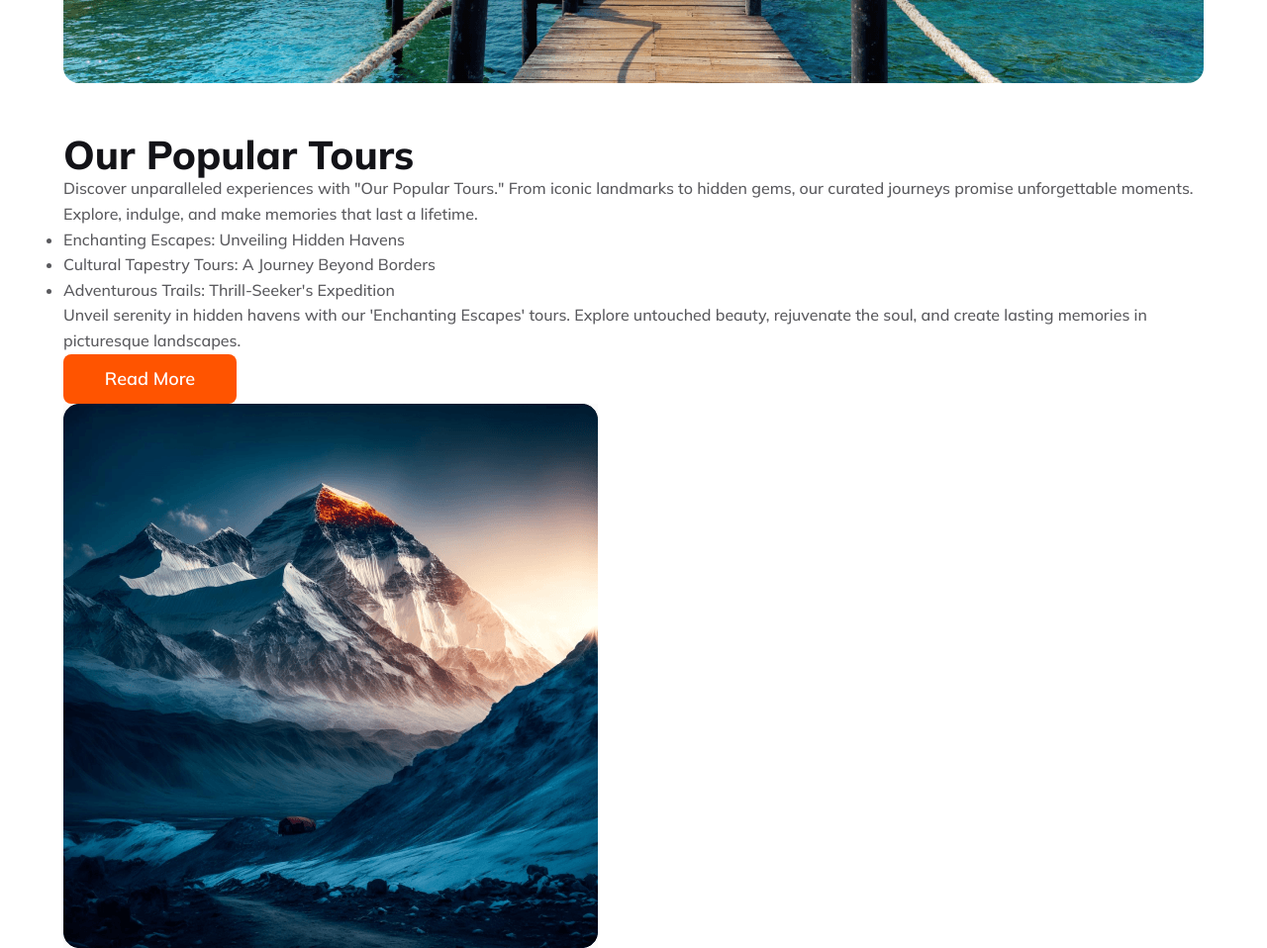
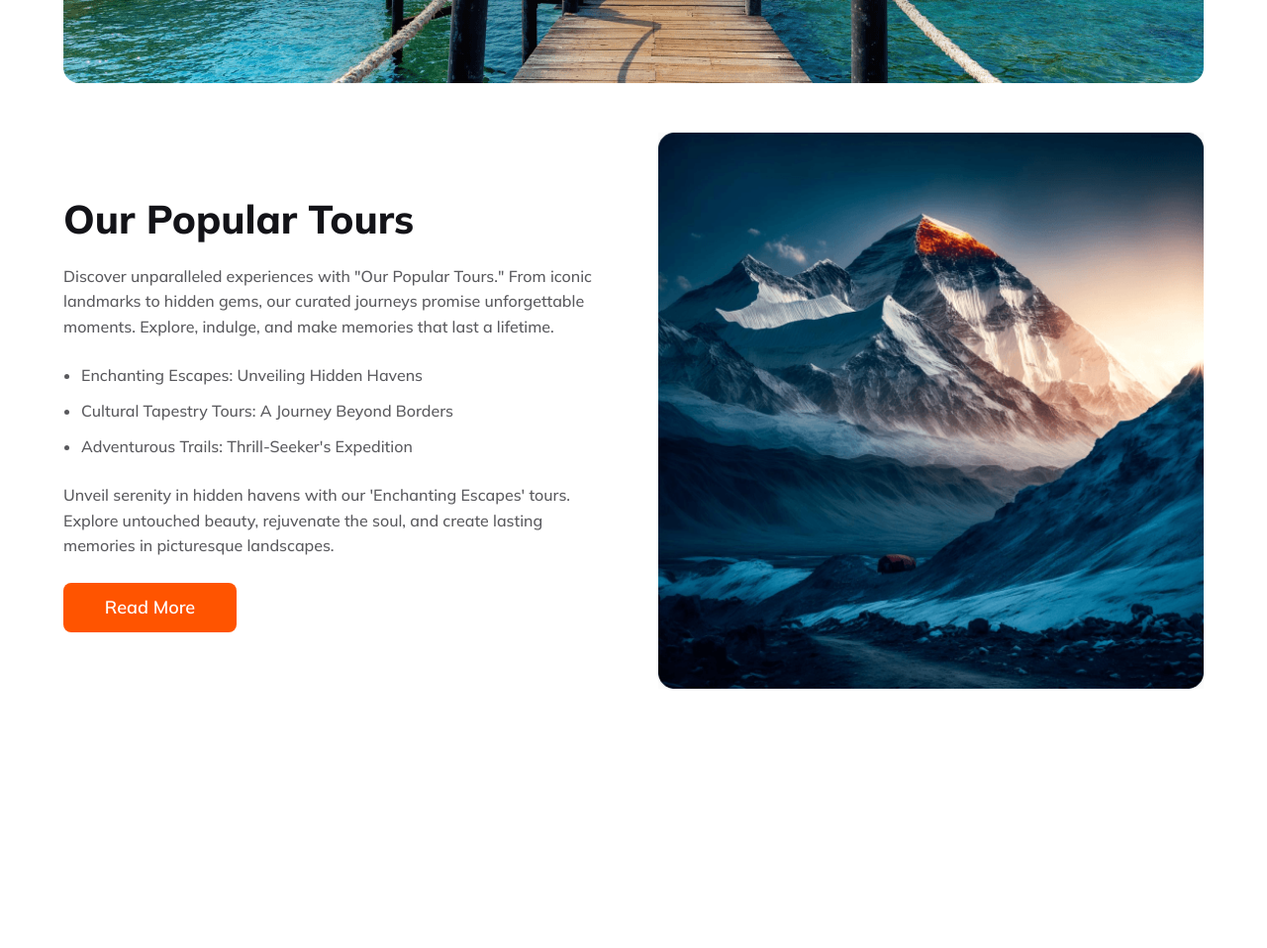
Before and after one commit to githubxiansaiful/ph-assignment-two-hero-travel, a plain HTML site: page index.html in a window 1280 px wide. Shown: the part 480-1438 px from the top of the page at 99% size. After the commit the page ends 1233 px from the top, so only its background shows below. Drawn offline with Linux system fonts and the light colour scheme.

Commit message:
Added CSS for Our Popular Tours section.

```diff
--- a/css/style.css
+++ b/css/style.css
@@ -14,6 +14,9 @@ a {
     text-decoration: none;
     color: #FF5400;
     display: inline-block;
+}
+ul {
+    padding-left: 18px;
 }
 .xs-btn-primary {
     min-width: 175px;
@@ -157,3 +160,28 @@ form {
     background-color: #FF5400;
     color: #fff;
 }
+/* Our Popular Tours */
+.our-popular-row {
+    display: grid;
+    grid-template-columns: repeat(2, 1fr);
+    column-gap: 50px;
+    align-items: center;
+}
+.our-popular-row h2 {
+    margin-bottom: 24px;
+}
+.our-popular-row p {
+    margin-bottom: 24px;
+}
+.our-popular-row ul {
+    margin-bottom: 24px;
+}
+.our-popular-row ul li {
+    margin-bottom: 10px;
+}
+.our-popular-row ul li:last-child {
+    margin-bottom: 0;
+}
+.our-popular-image img {
+    width: 100%;
+}
```
